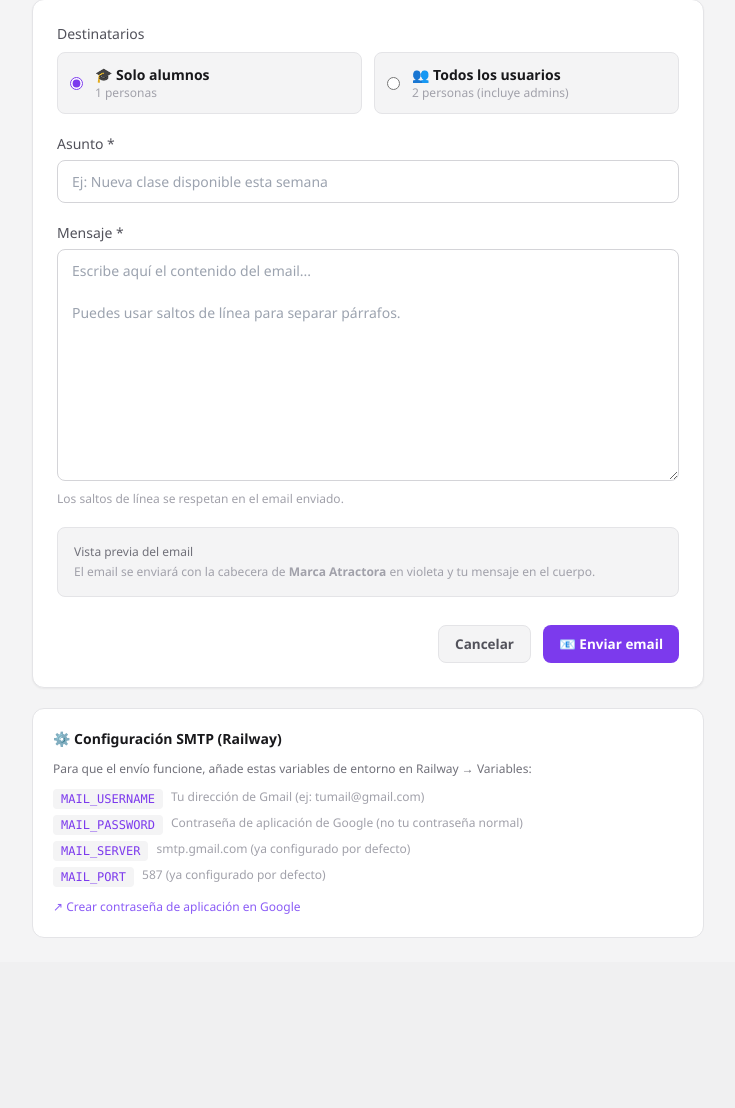
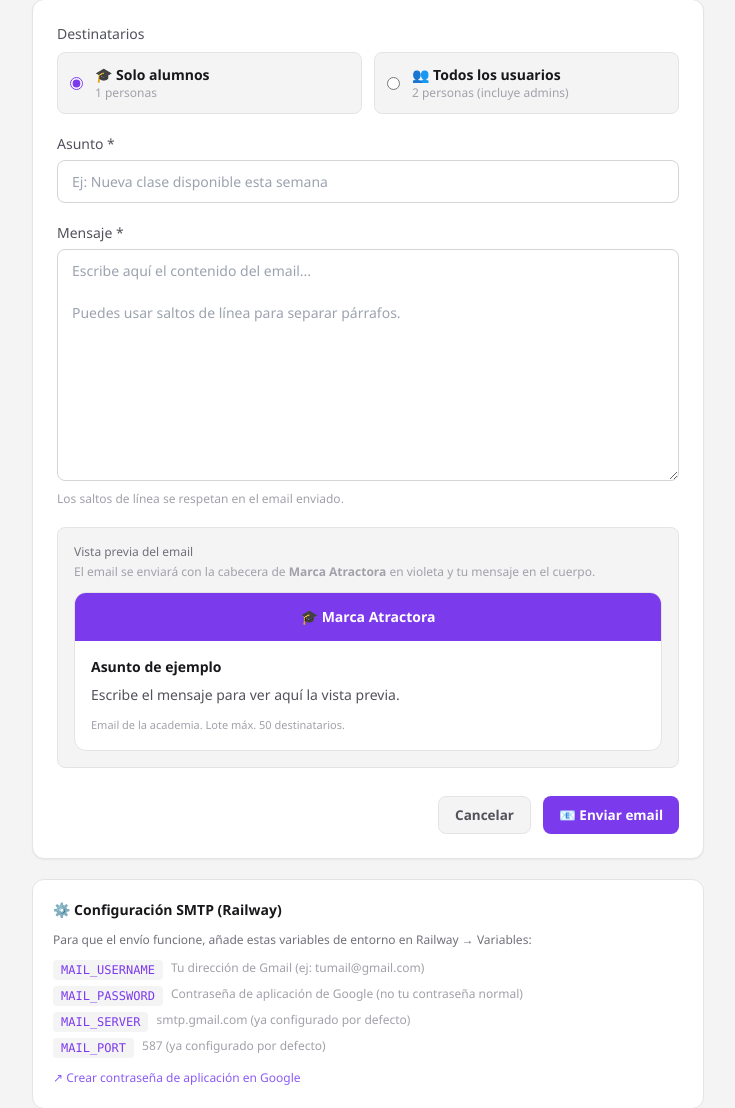
Before and after one commit to Obenus/academia_online, a Flask app: page /admin/email in a window 1280 px wide. Shown: the part 181-1289 px from the top of the page, without its empty margins (272-1007 px from the left). Before the commit the page ends 1118 px from the top, so only its background shows below. Run offline with Flask 3, Linux system fonts and the light colour scheme; a user stored in the database is signed in; data comes from the database, SQL or seed files in the repository; data that the repository does not hold is empty; some libraries are stand-ins or nearby versions.

Commit message:
Corrige la comunicación y vista previa en el envío masivo de emails.
La cabecera del preview usa ahora el nombre real configurado de la academia y se añade una vista previa dinámica en vivo de asunto y cuerpo antes de enviar la campaña.

Co-authored-by: Cursor <cursoragent@cursor.com>

```diff
--- a/blueprints/features.py
+++ b/blueprints/features.py
@@ -438,11 +438,13 @@ def register_bulk_email_routes(app, mail, get_settings_fn):
             return redirect(url_for('features.admin_email_campaigns'))
         total_students = User.query.filter_by(status='active', role='student').count()
         total_all = User.query.filter_by(status='active').count()
+        site = get_settings_fn()
         return render_template(
             'admin/email.html',
             total_students=total_students,
             total_all=total_all,
             batch_size=BATCH_SIZE,
+            academy_name=(site.academy_name if site and site.academy_name else app.config.get('ACADEMY_NAME', 'Academia')),
         )
 
     return admin_email
--- a/templates/admin/email.html
+++ b/templates/admin/email.html
@@ -65,7 +65,17 @@
       <!-- Preview info -->
       <div class="p-4 rounded-lg" style="background:var(--hover-bg);border:1px solid var(--border)">
         <p class="text-xs font-medium mb-1" style="color:var(--text3)">Vista previa del email</p>
-        <p class="text-xs" style="color:var(--text4)">El email se enviará con la cabecera de <strong>Marca Atractora</strong> en violeta y tu mensaje en el cuerpo.</p>
+        <p class="text-xs mb-3" style="color:var(--text4)">El email se enviará con la cabecera de <strong>{{ academy_name }}</strong> en violeta y tu mensaje en el cuerpo.</p>
+        <div class="rounded-xl overflow-hidden" style="border:1px solid #e4e4e7;background:#fff">
+          <div style="background:#7c3aed;padding:14px 16px;text-align:center">
+            <h3 class="text-sm font-bold text-white m-0">🎓 <span id="preview-academy">{{ academy_name }}</span></h3>
+          </div>
+          <div class="p-4">
+            <p id="preview-subject" class="text-sm font-semibold mb-2" style="color:#18181b">Asunto de ejemplo</p>
+            <div id="preview-body" class="text-sm whitespace-pre-wrap" style="color:#52525b">Escribe el mensaje para ver aquí la vista previa.</div>
+            <p class="text-[11px] mt-3" style="color:#a1a1aa">Email de la academia. Lote máx. {{ batch_size|default(50) }} destinatarios.</p>
+          </div>
+        </div>
       </div>
 
       <div class="flex gap-3 justify-end pt-2">
@@ -103,3 +113,26 @@
   </div>
 </div>
 {% endblock %}
+
+{% block scripts %}
+<script>
+  (function () {
+    const subjectInput = document.querySelector('input[name="subject"]');
+    const bodyInput = document.querySelector('textarea[name="body"]');
+    const previewSubject = document.getElementById('preview-subject');
+    const previewBody = document.getElementById('preview-body');
+    if (!subjectInput || !bodyInput || !previewSubject || !previewBody) return;
+
+    function updatePreview() {
+      const subject = subjectInput.value.trim();
+      const body = bodyInput.value.trim();
+      previewSubject.textContent = subject || 'Asunto de ejemplo';
+      previewBody.textContent = body || 'Escribe el mensaje para ver aquí la vista previa.';
+    }
+
+    subjectInput.addEventListener('input', updatePreview);
+    bodyInput.addEventListener('input', updatePreview);
+    updatePreview();
+  })();
+</script>
+{% endblock %}
```
